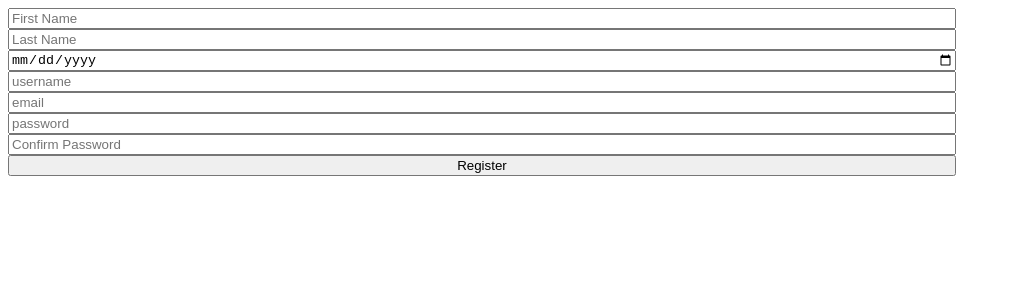
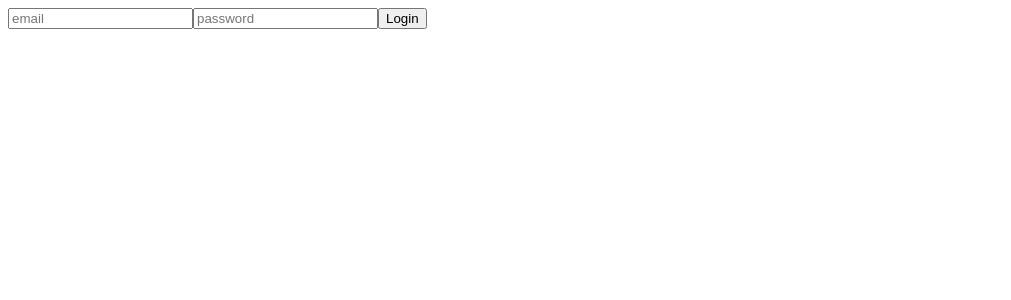
Before and after one commit to LILWill13/Juno, a React (Create React App) app in the folder Client/: page / in a window 1280 px wide. Shown: the top 300 px of the page, without its empty margins (0-1011 px from the left). Built offline with nearby package versions, Linux system fonts and the light colour scheme.

Commit message:
login route

```diff
--- a/Client/src/App.js
+++ b/Client/src/App.js
@@ -1,10 +1,11 @@
 import React from "react"
 import './App.css';
 import Signup from './pages/signup-page'
+import Signin from './pages/login-page'
 function App() {
   return (
    <div>
-     <Signup />
+     <Signin />
    </div>
   );
 }
--- a/Client/src/components/login.js
+++ b/Client/src/components/login.js
@@ -0,0 +1,57 @@
+import {useState} from 'react';
+
+export default function Login() {
+    const [email, setEmail] = useState ("");
+    const [password, setPassword] = useState("");
+
+    async function loginUser(event) {
+        event.preventDefault()
+
+
+        const res = await fetch('http://localhost:3001/user/login',{
+          method: 'POST',
+          headers: {
+            'content-type': 'application/json'
+          },
+          body: JSON.stringify({
+            email,
+            password
+          })
+        })
+
+        const data = await res.json();
+        console.log(data)
+
+        if(data.user){
+            localStorage.setItem('token', data.token)
+            alert('login successful')
+        } else {
+            alert('please check username and password')
+        }
+      };
+
+    return (
+    <div className='Login'>
+        <form onSubmit={loginUser}>
+
+            <input
+                type="email"
+                placeholder="email"
+                value={email}
+                onChange={(e) => setEmail(e.target.value)}
+            />
+
+            <input
+                type="password"
+                placeholder="password"
+                value={password}
+                onChange={(e) => setPassword(e.target.value)}
+            />
+
+            <button type='submit'>
+                Login
+            </button>
+        </form>
+     </div>
+    );
+}
--- a/Client/src/components/regiester.js
+++ b/Client/src/components/regiester.js
@@ -13,7 +13,6 @@ function Regiester() {
 
     async function createUser(event) {
         event.preventDefault()
-        console.log(firstName, lastName, birthday, username, email, password, confirmPassword)
         if(password !== confirmPassword) {
           alert('Passwords must match')
 
@@ -34,7 +33,6 @@ function Regiester() {
           })
         })
         const data = await res.json();
-        console.log(data)
 
         if(data.status === 200) {
           localStorage.setItem('token', data.token)
--- a/Client/src/pages/login-page.js
+++ b/Client/src/pages/login-page.js
@@ -0,0 +1,11 @@
+import React from "react"
+import Login from '../components/login';
+
+
+export default function Signin() {
+  return (
+    <div>
+        <Login />
+    </div>
+  );
+}
--- a/Client/src/pages/signup-page.js
+++ b/Client/src/pages/signup-page.js
@@ -3,7 +3,6 @@ import Regiester from '../components/regiester';
 
 
 export default function Signup() {
-
   return (
     <div>
         <Regiester />
```
Also changed, not shown: 1 other file (tests, documents, lock files or other folders).
